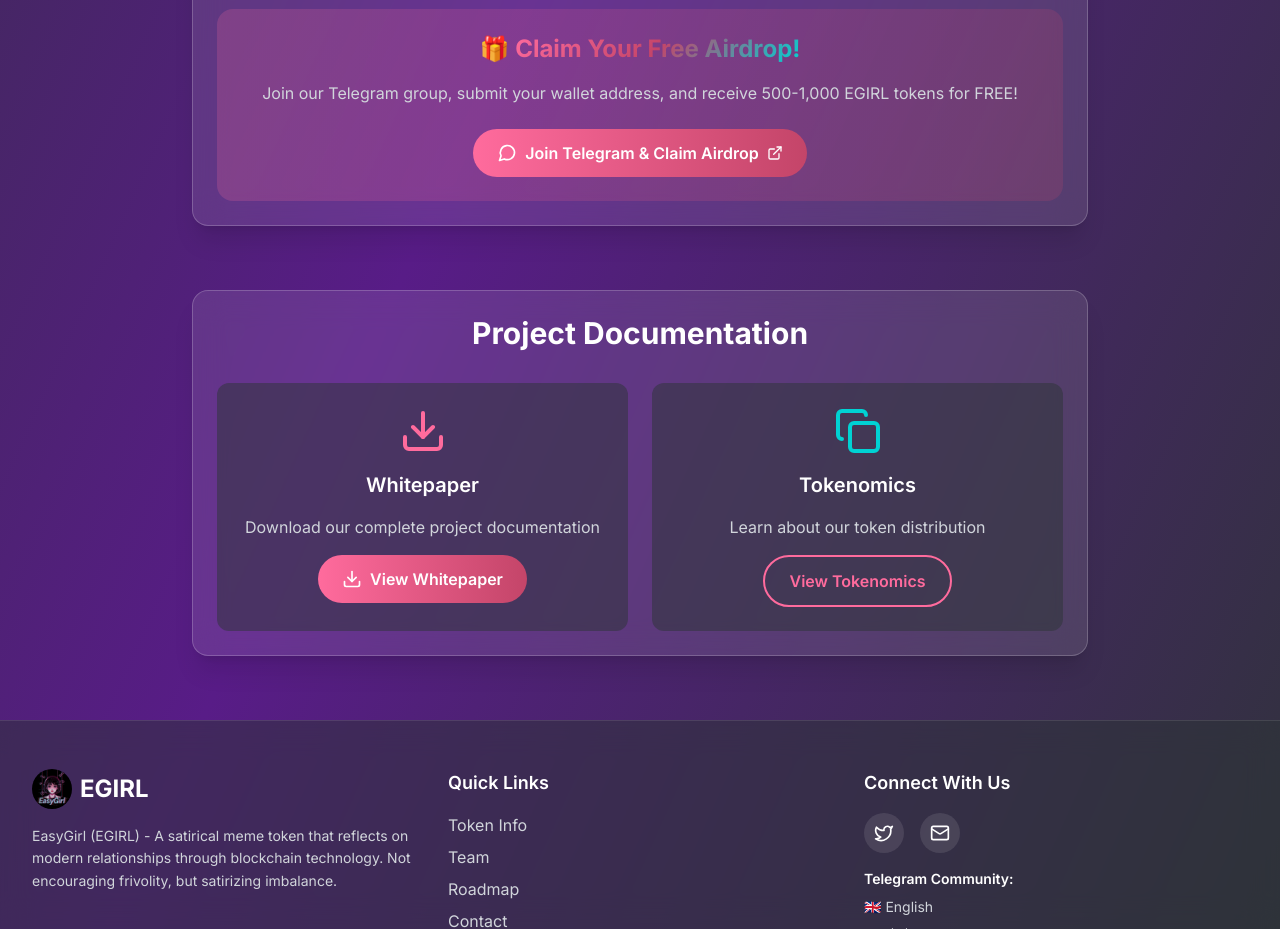
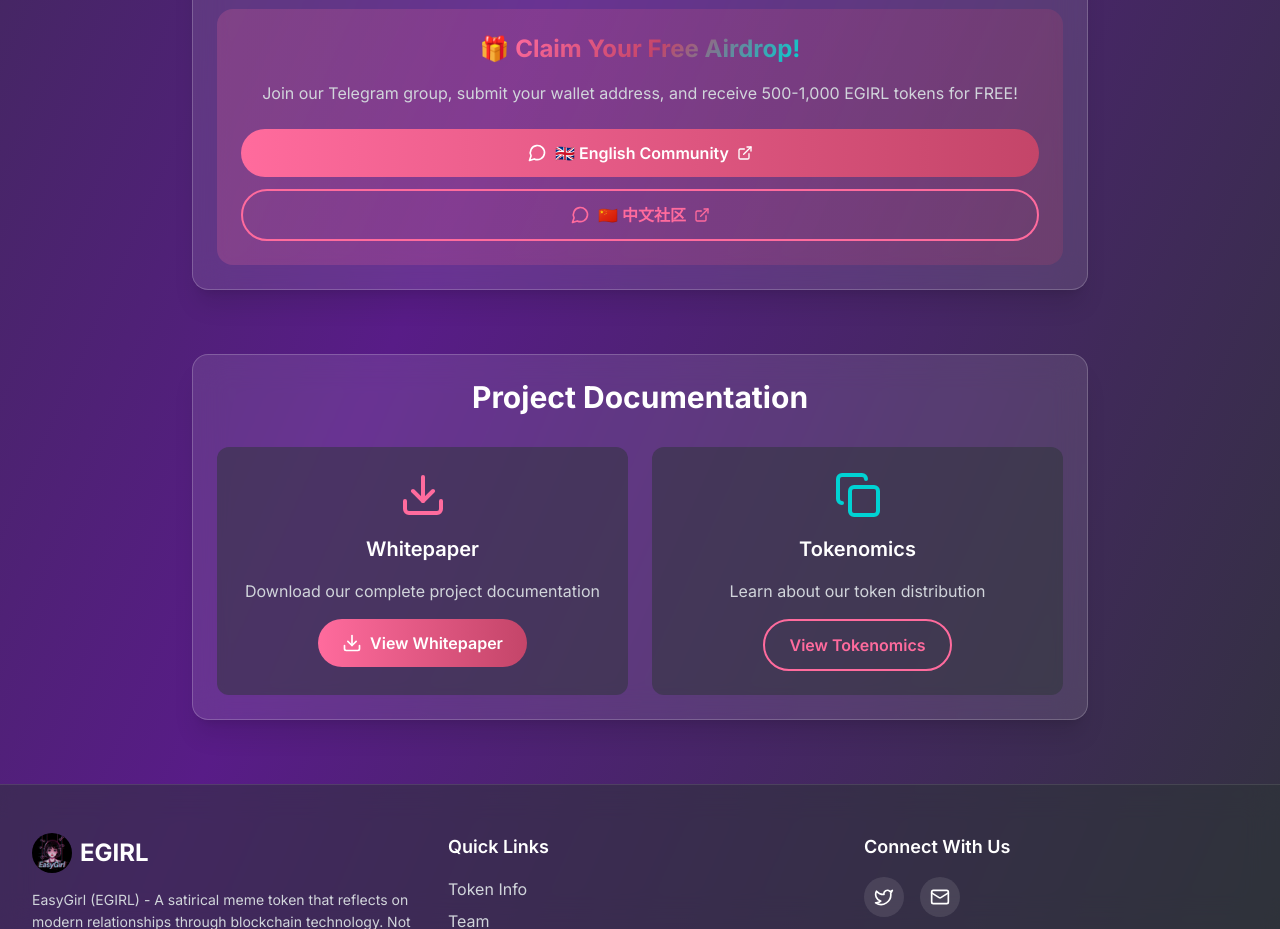
Before and after one commit to erere6232/egirl-website, a Next.js app: page /token in a window 1280 px wide. Shown: the part 1660-2589 px from the top of the page. Built offline with nearby package versions, Linux system fonts and the light colour scheme.

Commit message:
Update token.tsx

```diff
--- a/pages/token.tsx
+++ b/pages/token.tsx
@@ -82,7 +82,7 @@
               {/* Quick Actions */}
               <div className="flex flex-col sm:flex-row gap-4 justify-center mb-8">
                 <a
-                  href="https://t.me/+N7FUuuYJIdQyMjFl"
+                  href="https://t.me/+VdZHL9gqOF5lNTI1"
                   target="_blank"
                   rel="noopener noreferrer"
                   className="btn-primary inline-flex items-center justify-center"
@@ -235,16 +235,28 @@
                   Join our Telegram group, submit your wallet address, and receive 500-1,000 EGIRL tokens for FREE!
                 </p>
                 <div className="text-center">
+                  <div className="space-y-3">
+                    <a
+                      href="https://t.me/+VdZHL9gqOF5lNTI1"
+                      target="_blank"
+                      rel="noopener noreferrer"
+                      className="btn-primary inline-flex items-center w-full justify-center"
+                    >
+                      <MessageCircle className="w-5 h-5 mr-2" />
+                      🇬🇧 English Community
+                      <ExternalLink className="ml-2 w-4 h-4" />
+                    </a>
                     <a
                       href="https://t.me/+N7FUuuYJIdQyMjFl"
                       target="_blank"
                       rel="noopener noreferrer"
-                    className="btn-primary inline-flex items-center"
+                      className="btn-secondary inline-flex items-center w-full justify-center"
                     >
                       <MessageCircle className="w-5 h-5 mr-2" />
-                    Join Telegram & Claim Airdrop
+                      🇨🇳 中文社区
                       <ExternalLink className="ml-2 w-4 h-4" />
                     </a>
+                  </div>
                 </div>
               </div>
             </motion.div>
```
Lines whose indentation alone changed are shown as unchanged.
